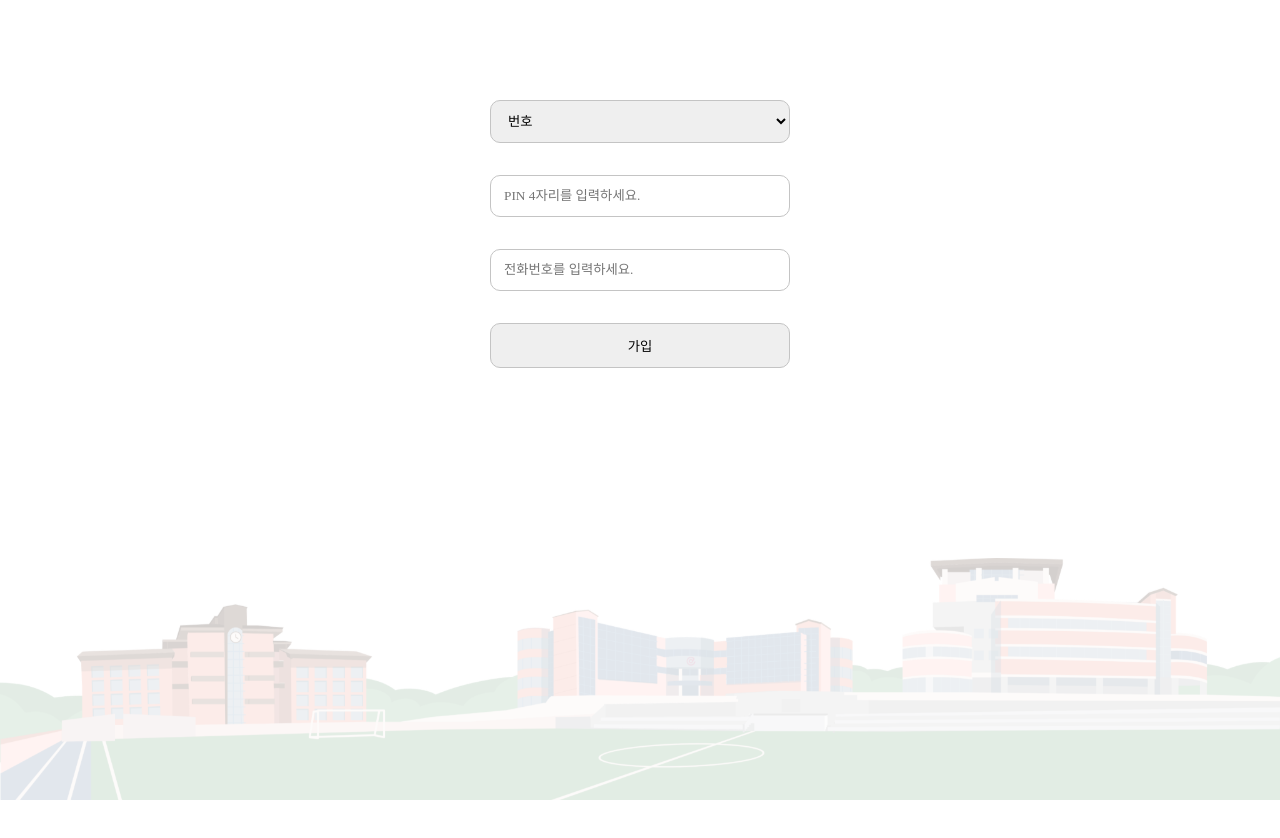
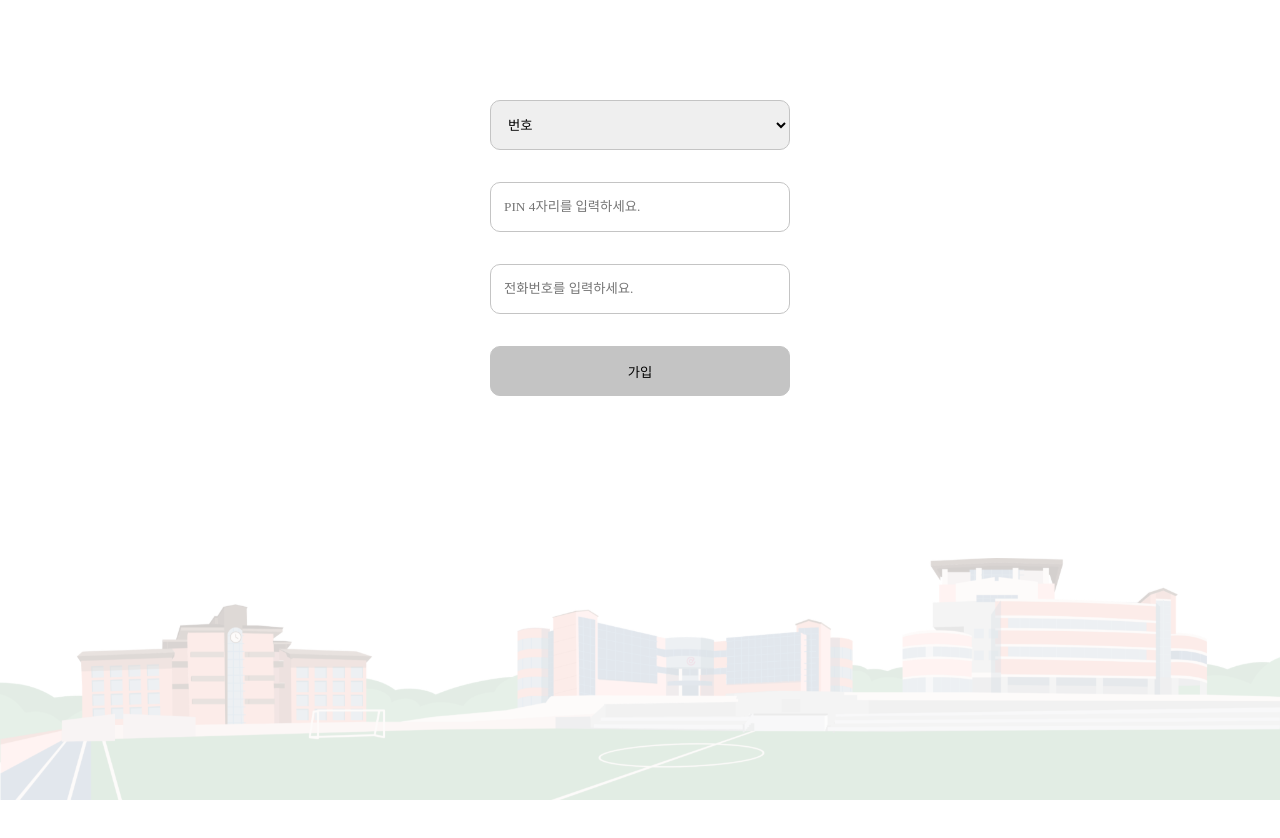
Before and after one commit to SID12g/dimicheck, a Next.js app: page /register in a window 1280 px wide. Shown: the top 838 px of the page. Built offline with nearby package versions, Linux system fonts and the light colour scheme; a web font is replaced by a local one.

Commit message:
fix: form style

```diff
--- a/src/app/page.module.css
+++ b/src/app/page.module.css
@@ -9,6 +9,8 @@
 
 .button {
   width: 100%;
+  height: 50px;
+
   border: 1px solid #c4c4c4;
   box-sizing: border-box;
   border-radius: 10px;
@@ -17,6 +19,7 @@
   transition: all 0.3s;
   margin-bottom: 32px;
   cursor: pointer;
+  text-align: center;
 }
 
 .background {
--- a/src/app/register/page.module.css
+++ b/src/app/register/page.module.css
@@ -13,6 +13,7 @@
 
 .select {
   width: 100%;
+  height: 50px;
   border: 1px solid #c4c4c4;
   box-sizing: border-box;
   border-radius: 10px;
@@ -24,6 +25,7 @@
 
 .pin {
   width: 100%;
+  height: 50px;
   border: 1px solid #c4c4c4;
   box-sizing: border-box;
   border-radius: 10px;
@@ -36,6 +38,8 @@
 .submit {
   width: 100%;
   border: 1px solid #c4c4c4;
+  background-color: #c4c4c4;
+  height: 50px;
   box-sizing: border-box;
   border-radius: 10px;
   padding: 12px 13px;
```
Also changed, not shown: src/app/page.tsx (+4 -6 lines).
